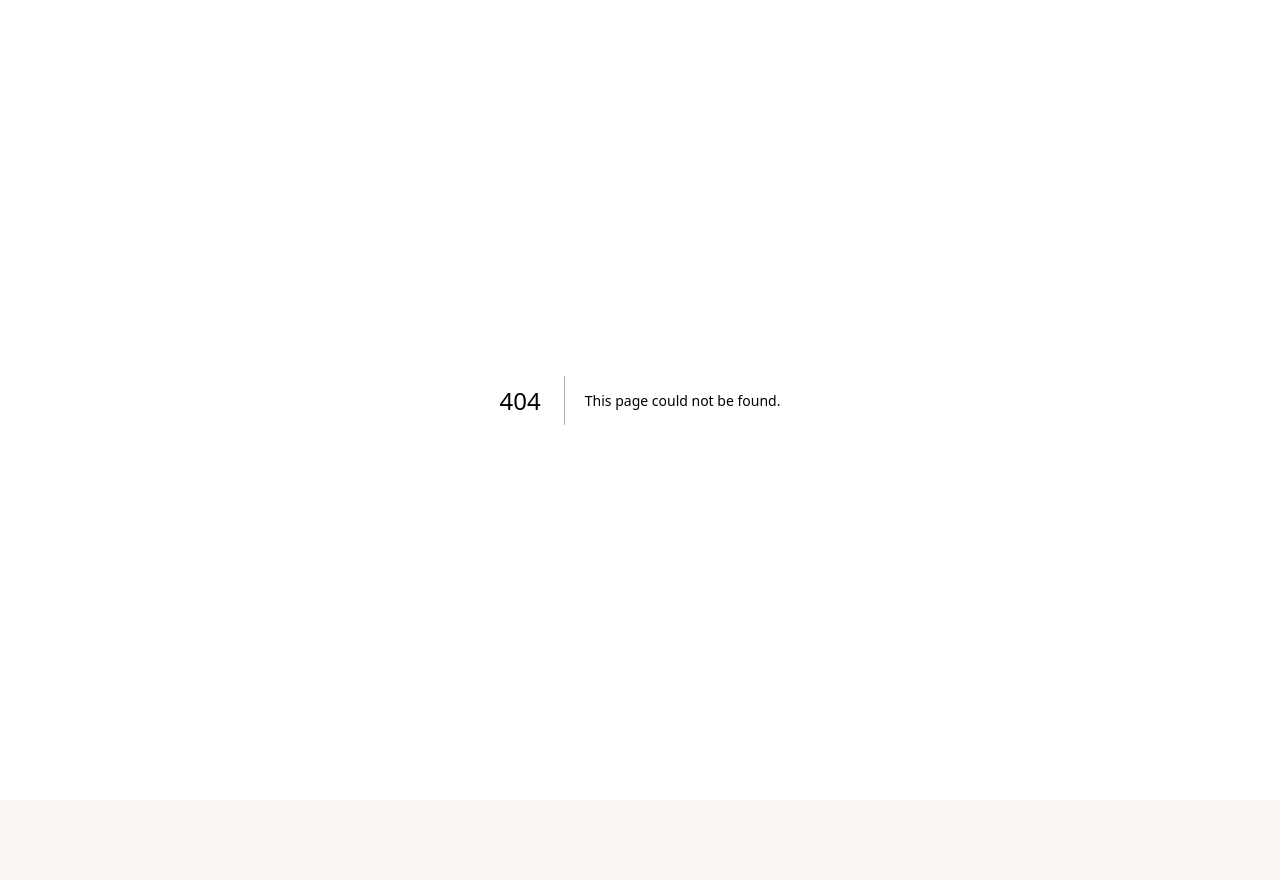
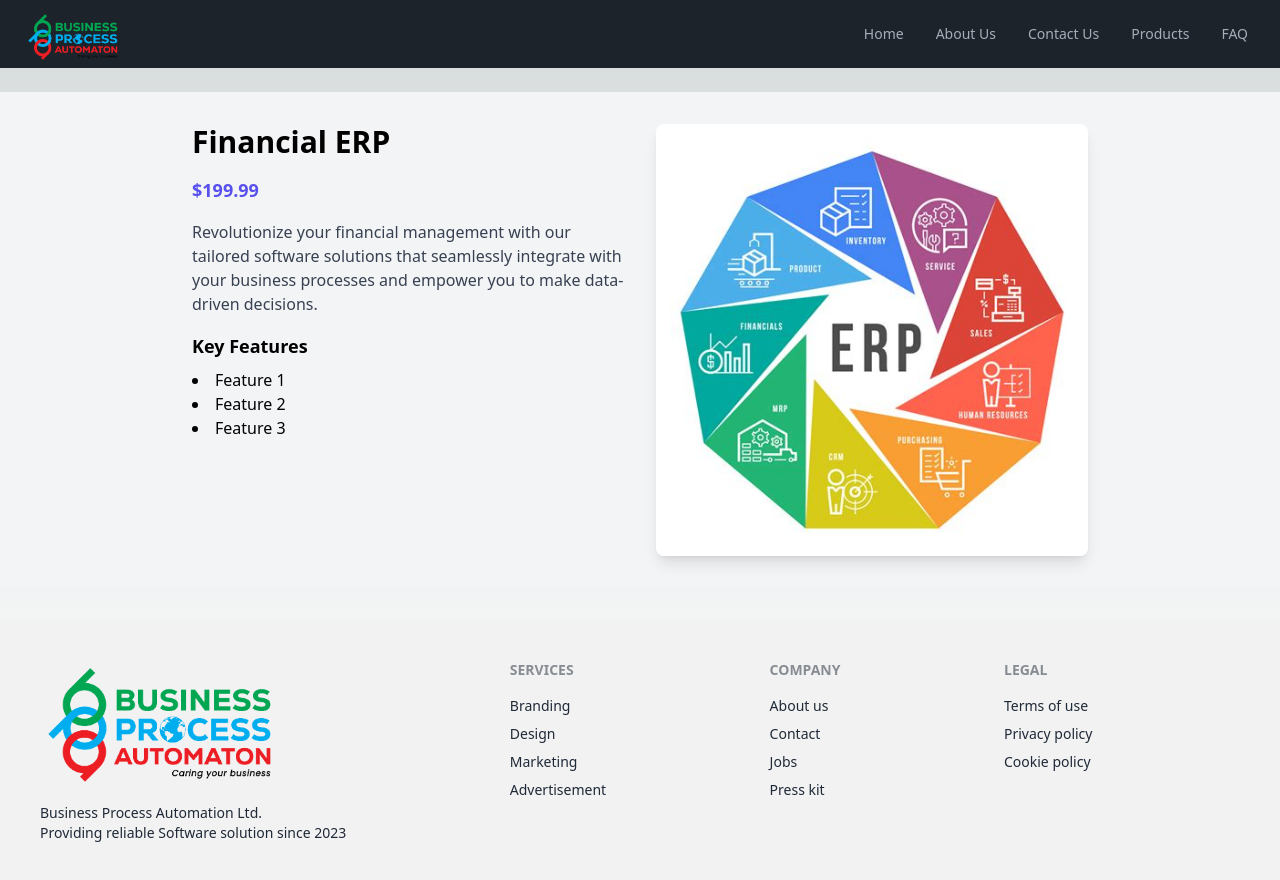
Before and after one commit to RaDiO-AcTiVe8970/BPA_Website, a Next.js app in the folder bpa_website/: page /productpage/1 in a window 1280 px wide. Before the commit this address had no page. Shown: the top 880 px of the page. Before the commit the page ends 800 px from the top, so only its background shows below. Built offline with nearby package versions, Linux system fonts and the light colour scheme.

Commit message:
dynamic routing

```diff
--- a/bpa_website/pages/components/home/product.js
+++ b/bpa_website/pages/components/home/product.js
@@ -5,16 +5,19 @@ import { useRouter } from "next/router";
 
 const productsData = [
     {
+      id: 1,
       title: "Financial ERP",
       description:
         "Revolutionize your financial management with our tailored software solutions that seamlessly integrate with your business processes and empower you to make data-driven decisions.",
     },
     {
+      id: 2,
       title: "Enterprise Business Process Automation",
       description:
         "Optimize your operations with our team of skilled software developers who are proficient in various programming languages, methodologies, and tools, ensuring your business processes run efficiently and effortlessly.",
     },
     {
+      id: 3,
       title: "Human Resource & Payroll System",
       description:
         "Simplify your HR and payroll management with our comprehensive system, offering ongoing support, including bug fixes, updates, and expert technical assistance, to keep your HR processes running smoothly.",
@@ -46,11 +49,11 @@ function Features() {
     }
   };
 
-  const redirectToProduct =()=>{
+  const redirectToProduct =(id)=>{
     router.push({
-        pathname: '/products'
-        })
-    }
+        pathname: '/productpage/'+id,
+        });
+    };
 
   return (
     <>
@@ -82,7 +85,7 @@ function Features() {
                     <div className="card-body mt-4 items-center text-center">
                       <h2 className="card-title text-black">{feature.title}</h2>
                       <p className="text-black">{feature.description}</p>
-                      <button className='btn btn-primary' onClick={redirectToProduct}>Learn More!</button>
+                      <button className='btn btn-primary' onClick={() => redirectToProduct(feature.id)}>Learn More!</button>
                     </div>
                   </motion.div>
                 );
--- /dev/null
+++ b/bpa_website/pages/productpage/[id].js
@@ -0,0 +1,125 @@
+import { useRouter } from "next/router";
+import { useState, useEffect } from "react";
+import dynamic from "next/dynamic";
+import { motion } from "framer-motion";
+import "daisyui/dist/full.css"; // Import DaisyUI styles
+
+const _Layout = dynamic(() => import("../components/layout/_layout"));
+const _Title = dynamic(() => import("../components/layout/_title"));
+
+const productData = [
+  {
+    id: 1,
+    title: "Financial ERP",
+    price: "$199.99",
+    description:
+      "Revolutionize your financial management with our tailored software solutions that seamlessly integrate with your business processes and empower you to make data-driven decisions.",
+    features: ["Feature 1", "Feature 2", "Feature 3"],
+    imageSrc: "/images/erp2.jpeg", // Replace with the actual image URL
+  },
+  {
+    id: 2,
+    title: "Enterprise Business Process Automation",
+    price: "$299.99",
+    description:
+      "Optimize your operations with our team of skilled software developers who are proficient in various programming languages, methodologies, and tools, ensuring your business processes run efficiently and effortlessly.",
+    features: ["Feature A", "Feature B", "Feature C"],
+    imageSrc: "/images/SAP.jpeg", // Replace with the actual image URL
+  },
+  {
+    id: 3,
+    title: "Human Resource & Payroll System",
+    price: "$249.99",
+    description:
+      "Simplify your HR and payroll management with our comprehensive system, offering ongoing support, including bug fixes, updates, and expert technical assistance, to keep your HR processes running smoothly.",
+    features: ["Feature X", "Feature Y", "Feature Z"],
+    imageSrc: "/images/erp.jpeg", // Replace with the actual image URL
+  },
+];
+
+const containerVariants = {
+  hidden: { opacity: 0, y: 20 },
+  visible: { opacity: 1, y: 0 },
+};
+
+function ProductPage() {
+  const router = useRouter();
+  const { id } = router.query; // Get the 'id' parameter from the URL
+
+  const [product, setProduct] = useState(null);
+
+  useEffect(() => {
+    // Find the product with the matching 'id' from the URL
+    const selectedProduct = productData.find((item) => item.id === Number(id));
+
+    if (selectedProduct) {
+      // Set the product details in the state
+      setProduct(selectedProduct);
+    }
+  }, [id]);
+
+  return (
+    <>
+      <_Title title="Product Page" />
+      <_Layout>
+        <div className="container mx-auto mt-6" data-theme="cupcake">
+          {product ? (
+            <motion.div
+              className="bg-gray-100 p-8 mb-8"
+              initial="hidden"
+              animate="visible"
+              variants={containerVariants}
+            >
+              <div className="max-w-4xl mx-auto">
+                <div className="grid grid-cols-1 md:grid-cols-2 gap-8">
+                  <div className="md:order-2">
+                    {/* Product Image */}
+                    <img
+                      src={product.imageSrc}
+                      alt={product.title}
+                      className="w-full rounded-lg shadow-lg"
+                    />
+                  </div>
+                  <div>
+                    {/* Product Title */}
+                    <h1 className="text-3xl font-semibold mb-4 text-black">
+                      {product.title}
+                    </h1>
+
+                    {/* Product Price */}
+                    <p className="text-lg font-bold text-indigo-600 mb-4">
+                      {product.price}
+                    </p>
+
+                    {/* Product Description */}
+                    <p className="text-gray-700 mb-4">{product.description}</p>
+
+                    {/* Product Features */}
+                    <div className="mb-4">
+                      <h2 className="text-lg font-semibold mb-2 text-black">
+                        Key Features
+                      </h2>
+                      <ul className="list-disc list-inside">
+                        {product.features.map((feature, index) => (
+                          <li className="text-black" key={index}>
+                            {feature}
+                          </li>
+                        ))}
+                      </ul>
+                    </div>
+                  </div>
+                </div>
+              </div>
+            </motion.div>
+          ) : (
+            <div className="bg-red-200 p-4 rounded-lg shadow-md">
+              <p className="text-red-800">Product not found</p>
+            </div>
+          )}
+        </div>
+      </_Layout>
+    </>
+  );
+}
+
+export default ProductPage;
```
